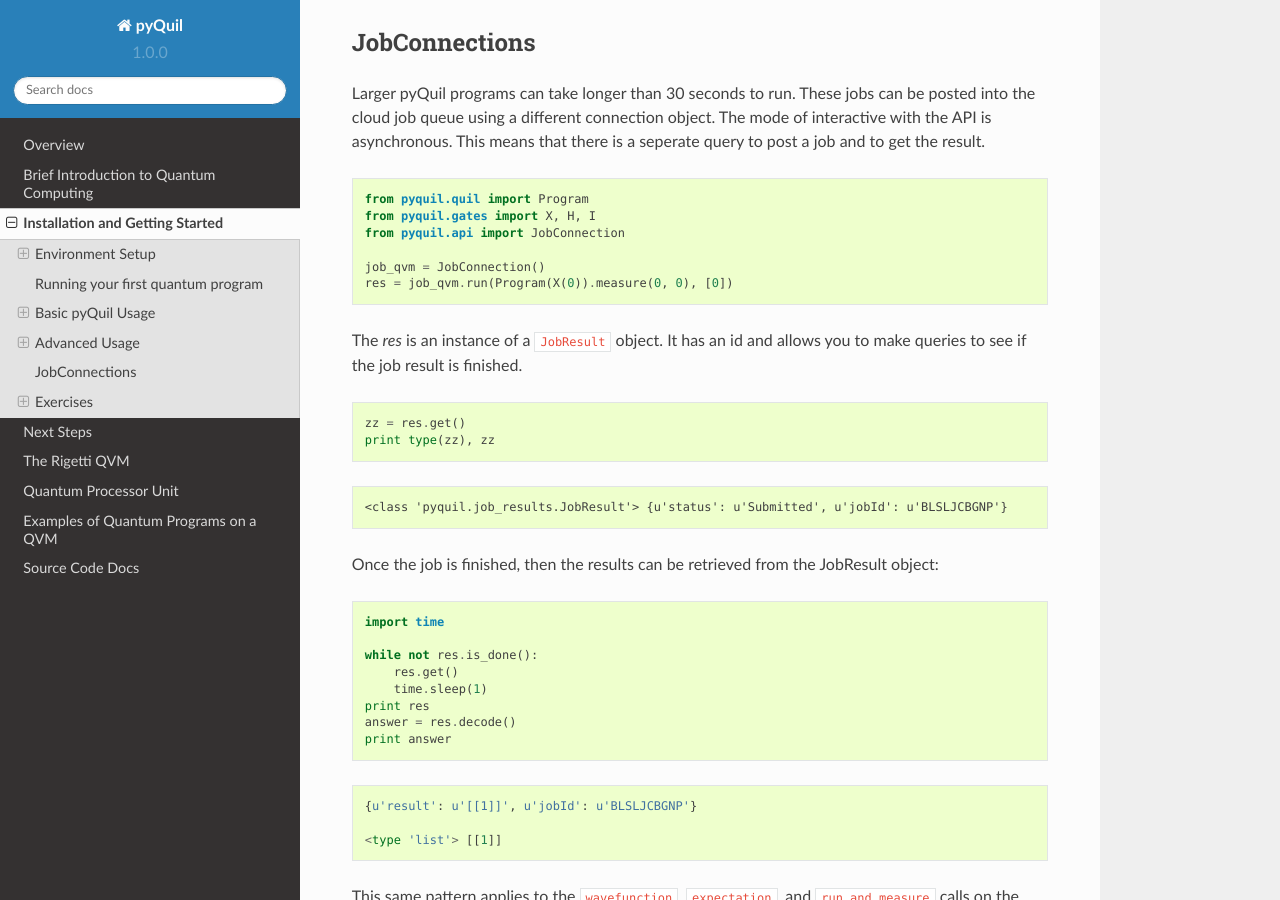
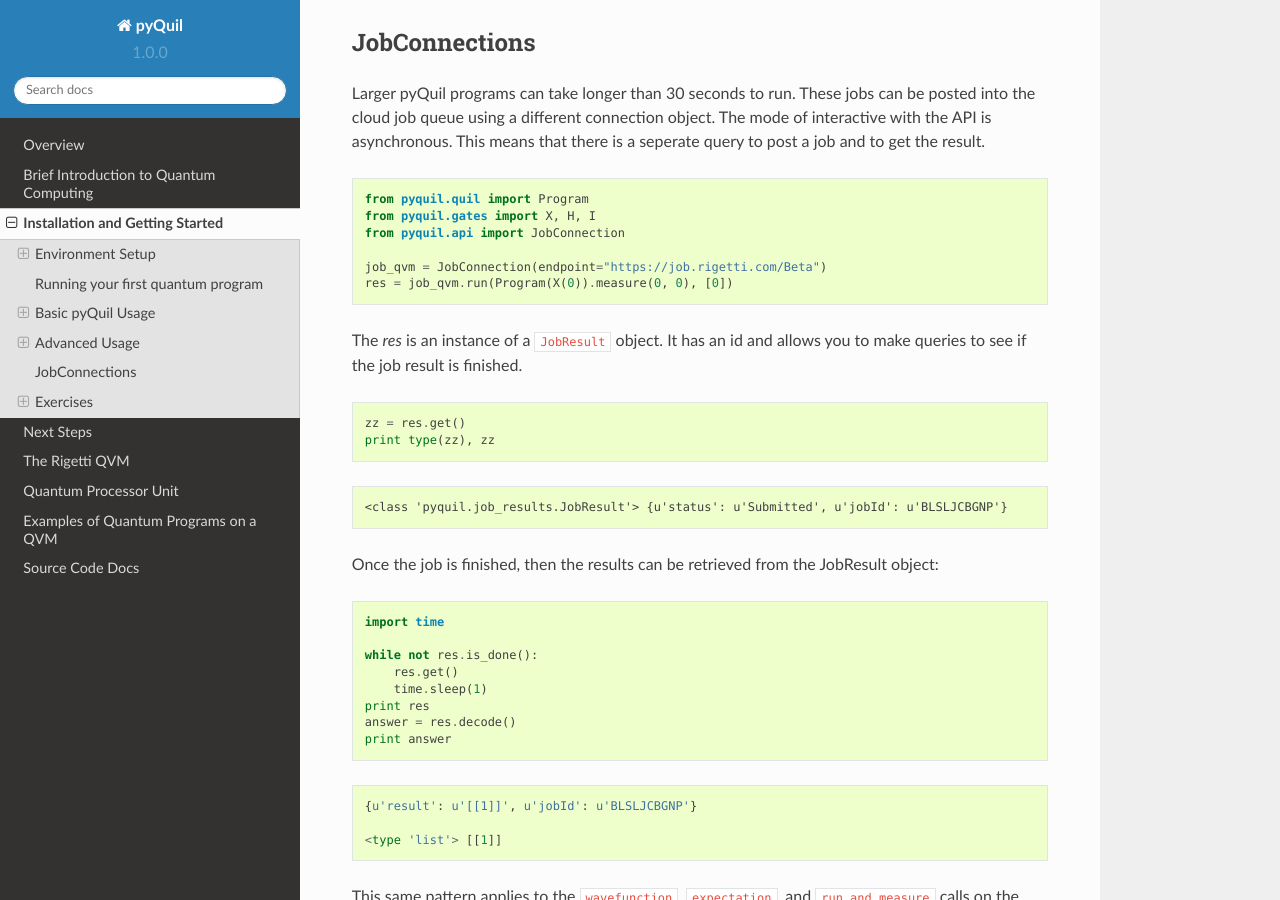
Before and after one commit to rigetti/pyquil, a Sphinx documentation site: the page built from docs/source/getting_started.rst, in a window 1280 px wide and 900 px high, scrolled down 15284 px. Built offline with Sphinx 7.4.7 and the Read the Docs theme 2.0.0, drawn with Linux system fonts in a browser that asks for light colours.

Commit message:
make job endpoint more explicit in getting started

```diff
--- a/docs/source/getting_started.rst
+++ b/docs/source/getting_started.rst
@@ -948,7 +948,7 @@
   from pyquil.gates import X, H, I
   from pyquil.api import JobConnection
 
-  job_qvm = JobConnection()
+  job_qvm = JobConnection(endpoint="https://job.rigetti.com/Beta")
   res = job_qvm.run(Program(X(0)).measure(0, 0), [0])
 
 The `res` is an instance of a ``JobResult`` object.  It has an id and allows you to make queries
```
